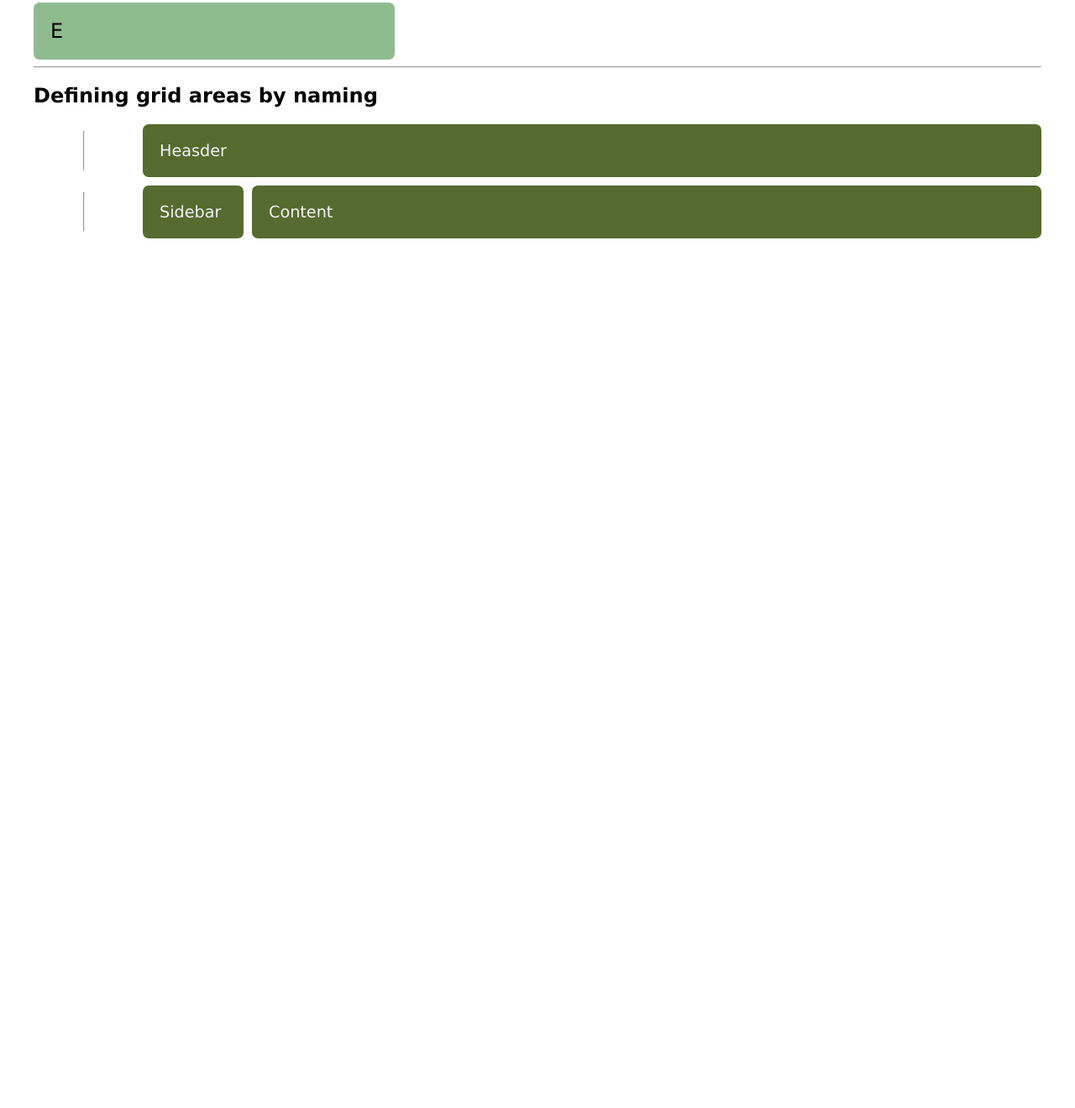
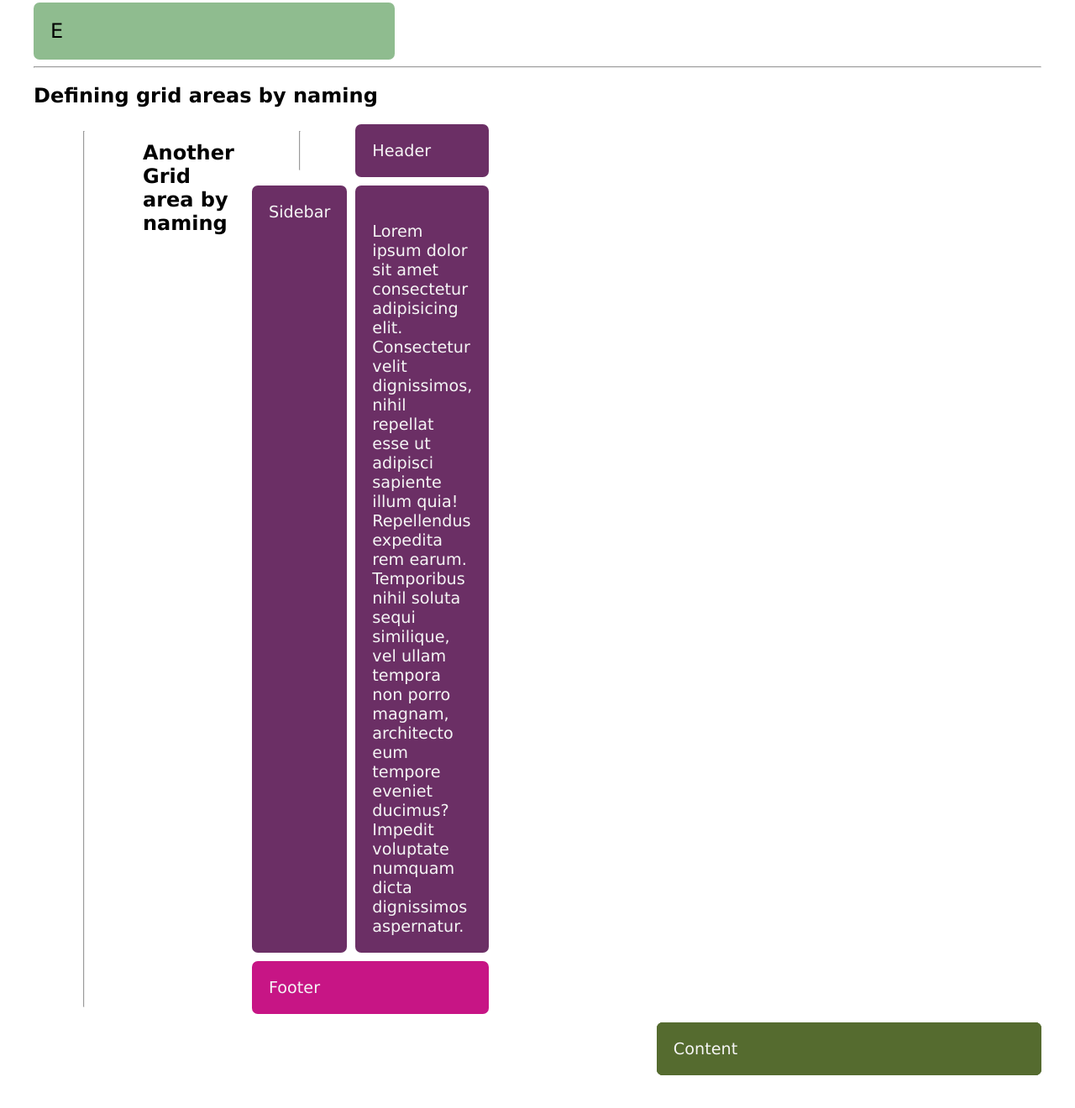
Before and after one commit to khansadia/Grid, a plain HTML site: page index.html in a window 1280 px wide. Shown: the part 1870-3190 px from the top of the page at 84% size. Before the commit the page ends 2194 px from the top, so only its background shows below. Drawn offline with Linux system fonts and the light colour scheme.

Commit message:
Another grid areas by naming is added

```diff
--- a/index.html
+++ b/index.html
@@ -96,12 +96,20 @@ ng Methods    <hr>
     <h2> Defining grid areas by naming</h2>
       <!--Defining grid areas by naming-->
       <div class="boxNine">
-        <div class="box9 header">Heasder</div>
+        <div class="box9 header">Header</div>
         <div class="box9 sidebar">Sidebar</div>
         <div class="box9 content">Content</div>
 
     <hr>
+    <h2> Another Grid area by naming</h2>
+    <!--  Another Grid area by naming -->
+    <div class="boxTen">
+        <div class="box10 header2">Header</div>
+        <div class="box10 sidebar2">Sidebar</div>
+        <div class="box10 content2"> <br>Lorem ipsum dolor sit amet consectetur adipisicing elit.
+            Consectetur velit dignissimos, nihil repellat esse ut adipisci sapiente illum quia! Repellendus expedita rem earum. Temporibus nihil soluta sequi similique, vel ullam tempora non porro magnam, architecto eum tempore eveniet ducimus? Impedit voluptate numquam dicta dignissimos aspernatur.</div>
 
+<div class ="box10 footer2">Footer </div>
     <hr>
 </body>
 </html>
--- a/style.css
+++ b/style.css
@@ -337,7 +337,7 @@ display:grid;
 gap: 10px;
 grid-template-columns: 120px 120px 120px;
 grid-template-areas: "..header header header"
-              "..sidebar content content";
+              "..sidebar .content content";
               /* ... no of dots push header forward   or we can also write as "sidebar header
               header" "sidebar content contennt"*/
 }
@@ -358,3 +358,34 @@ grid-area: sidebar;
 grid-area: content;
 }
 /* End*/
+/* Another grid areas naming*/
+
+.boxTen{
+    display: grid;
+    gap: 10px;
+    grid-template-columns: 120px 120 px 120px;
+    grid-template-areas: "...header2 header2"
+                "sidebar2 content2 content2"
+                "footer2 footer2 footer2";
+
+}
+.box10{
+    background-color: rgb(107, 47, 101);
+    color: whitesmoke;
+    border-radius: 7px;
+    padding: 20px;
+    font-size: 120%;
+}
+.header2{
+    grid-area: header2;
+}
+.sidebar2{
+    grid-area:sidebar2 ;
+}
+.content2{
+    grid-area:content2 ;
+}
+.footer2{
+    grid-area: footer2;
+    background-color: mediumvioletred;
+}
```
